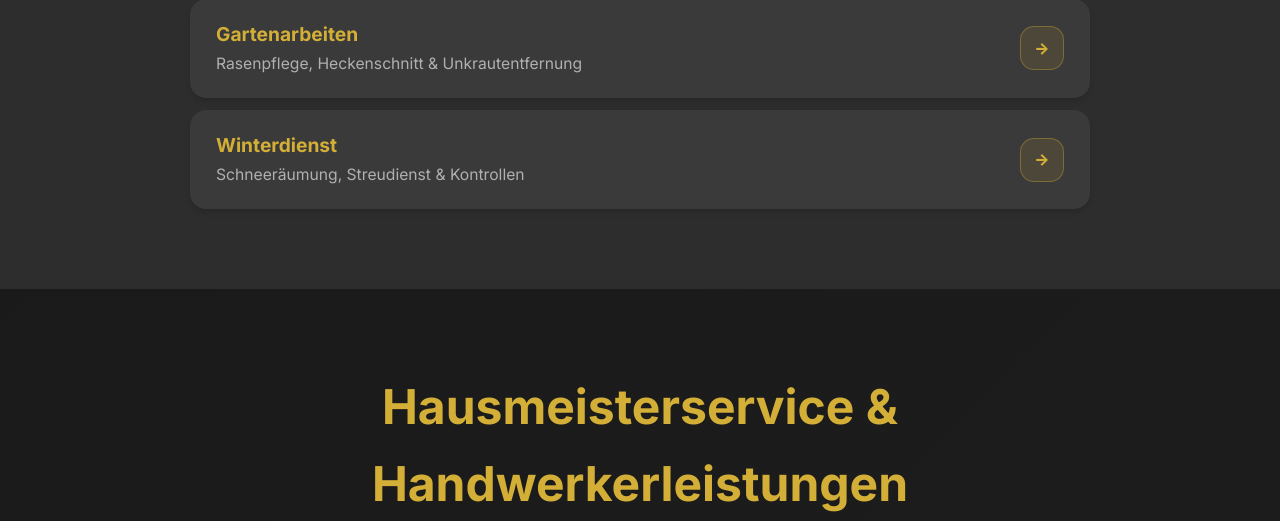
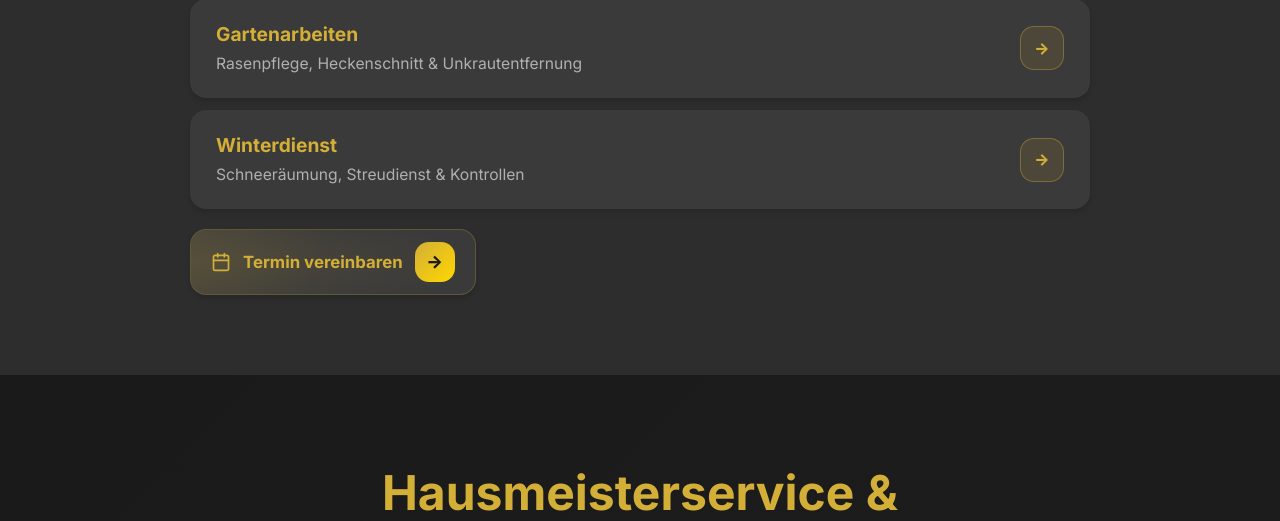
Before and after one commit to Qj7/ger_building_land, a PHP site: page / in a window 1280 px wide. Shown: the part 3598-4119 px from the top of the page. Run offline with PHP 8.4, Linux system fonts and the light colour scheme; some libraries are stand-ins or nearby versions.

Commit message:
remove not needed elements from navigaion menu

```diff
--- a/calendar.html
+++ b/calendar.html
@@ -26,11 +26,7 @@
                         <li><a href="index.html#services" class="nav-link">Leistungen</a></li>
                         <li><a href="index.html#why-us" class="nav-link">Warum wir?</a></li>
                         <li><a href="index.html#contact" class="nav-link">Kontakt</a></li>
-                        <li><a href="calendar.html" class="nav-link active">Terminbuchung</a></li>
                     </ul>
-                    <div class="nav-actions">
-                        <a href="index.html#contact" class="btn-primary">Kontakt</a>
-                    </div>
                     <button class="menu-toggle" id="menuToggle" aria-label="Toggle menu">
                         <span></span>
                         <span></span>
--- a/index.html
+++ b/index.html
@@ -24,11 +24,7 @@
                         <li><a href="#services" class="nav-link">Leistungen</a></li>
                         <li><a href="#why-us" class="nav-link">Warum wir?</a></li>
                         <li><a href="#contact" class="nav-link">Kontakt</a></li>
-                        <li><a href="calendar.html" class="nav-link">Kalender</a></li>
                     </ul>
-                    <div class="nav-actions">
-                        <a href="#contact" class="btn-primary">Kontakt</a>
-                    </div>
                     <button class="menu-toggle" id="menuToggle" aria-label="Toggle menu">
                         <span></span>
                         <span></span>
@@ -212,6 +208,15 @@
                     </a>
                 </li>
             </ul>
+            <div class="services-term-wrap">
+                <a href="calendar.html" class="btn-term">
+                    <span class="btn-term-icon" aria-hidden="true">
+                        <svg width="20" height="20" viewBox="0 0 24 24" fill="none" stroke="currentColor" stroke-width="2" stroke-linecap="round" stroke-linejoin="round"><rect x="3" y="4" width="18" height="18" rx="2" ry="2"/><line x1="16" y1="2" x2="16" y2="6"/><line x1="8" y1="2" x2="8" y2="6"/><line x1="3" y1="10" x2="21" y2="10"/></svg>
+                    </span>
+                    <span class="btn-term-text">Termin vereinbaren</span>
+                    <span class="btn-term-arrow" aria-hidden="true">→</span>
+                </a>
+            </div>
         </div>
     </section>
 
--- a/styles.css
+++ b/styles.css
@@ -593,6 +593,101 @@ section {
     background: linear-gradient(135deg, var(--primary-gold), var(--accent-gold));
     color: var(--gray-50);
     border-color: transparent;
+}
+
+/* Кнопка-ссылка "Termin vereinbaren" (отдельный класс, макс 330px) */
+.services-term-wrap {
+    max-width: 900px;
+    margin: 1.25rem auto 0;
+}
+
+.btn-term {
+    display: inline-flex;
+    align-items: center;
+    gap: 0.75rem;
+    padding: 0.75rem 1.25rem;
+    max-width: 330px;
+    width: max-content;
+    background: var(--gray-200);
+    border: 1px solid rgba(212, 175, 55, 0.25);
+    border-radius: 16px;
+    box-shadow: var(--shadow-md);
+    text-decoration: none;
+    color: var(--primary-gold);
+    position: relative;
+    overflow: hidden;
+    transition: border-color 0.3s ease, box-shadow 0.3s ease, transform 0.3s ease;
+}
+
+.btn-term::before {
+    content: '';
+    position: absolute;
+    inset: 0;
+    background:
+        linear-gradient(105deg, rgba(212, 175, 55, 0.08) 0%, transparent 45%),
+        radial-gradient(400px 80px at 0% 50%, rgba(212, 175, 55, 0.12), transparent 70%);
+    opacity: 1;
+    pointer-events: none;
+}
+
+.btn-term:hover {
+    border-color: rgba(212, 175, 55, 0.5);
+    box-shadow: var(--shadow-xl);
+    transform: translateY(-2px);
+}
+
+.btn-term:hover::before {
+    background:
+        linear-gradient(105deg, rgba(212, 175, 55, 0.12) 0%, transparent 45%),
+        radial-gradient(400px 80px at 0% 50%, rgba(212, 175, 55, 0.18), transparent 70%);
+}
+
+.btn-term-icon {
+    position: relative;
+    z-index: 1;
+    display: inline-flex;
+    align-items: center;
+    justify-content: center;
+    flex-shrink: 0;
+    color: var(--primary-gold);
+}
+
+.btn-term-icon svg {
+    display: block;
+}
+
+.btn-term-text {
+    position: relative;
+    z-index: 1;
+    font-size: 1.05rem;
+    font-weight: 700;
+    color: var(--primary-gold);
+}
+
+.btn-term-arrow {
+    position: relative;
+    z-index: 1;
+    width: 40px;
+    height: 40px;
+    border-radius: 14px;
+    display: inline-flex;
+    align-items: center;
+    justify-content: center;
+    background: linear-gradient(135deg, var(--primary-gold), var(--accent-gold));
+    color: var(--gray-50);
+    font-weight: 800;
+    font-size: 1.1rem;
+    flex-shrink: 0;
+    transition: transform 0.25s ease;
+}
+
+.btn-term:hover .btn-term-arrow {
+    transform: translateX(4px);
+}
+
+.btn-term:focus-visible {
+    outline: 3px solid var(--primary-gold);
+    outline-offset: 4px;
 }
 
 /* Sublist under "Hausmeisterservice & Handwerkerleistungen" */
```
